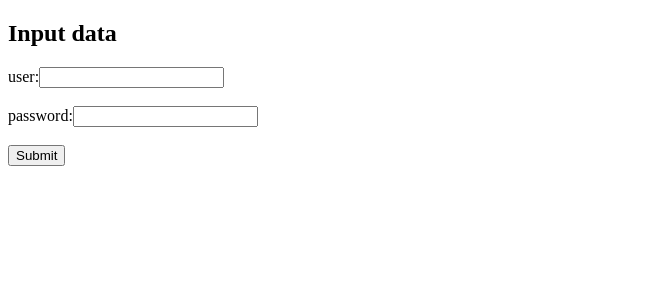
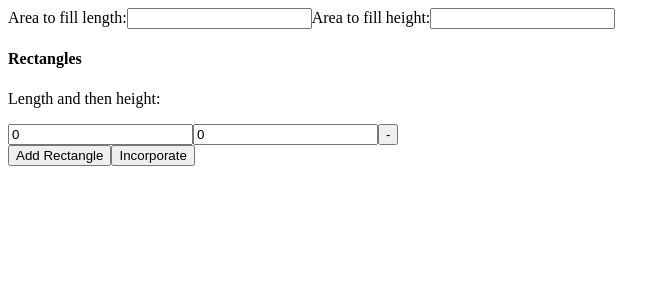
Before and after one commit to Marcus275/deployTest, a React (Create React App) app: page / in a window 1280 px wide. Shown: the top 300 px of the page, without its empty margins (0-670 px from the left). Built offline with nearby package versions, Linux system fonts and the light colour scheme.

Commit message:
FE talk to BE

```diff
--- a/package.json
+++ b/package.json
@@ -19,6 +19,7 @@
   "eslintConfig": {
     "extends": "react-app"
   },
+  "proxy": "http://localhost:5000/",
   "browserslist": {
     "production": [
       ">0.2%",
--- a/src/main.js
+++ b/src/main.js
@@ -3,34 +3,139 @@ import React  from 'react';
 
 
 export default class Main extends React.Component {
-    render(){
+    constructor() {
+        super();
+        this.state = {
+            area_length: '',
+            processing: false,
+            area_height: '',
+            rectangles: [{length: 0, height: 0}]
+        };
+    }
+
+
+    handleRectangleNameChange = idx => evt => {
+        const newRectangles = this.state.rectangles.map((rectangle, sidx) => {
+            if (idx !== sidx) return rectangle;
+            let returnObject = {...rectangle};
+            returnObject[evt.target.name] = evt.target.value;
+            return returnObject
+        });
+
+        this.setState({rectangles: newRectangles});
+    };
+
+
+    handleAddRectangle = () => {
+        this.setState({
+            rectangles: this.state.rectangles.concat([{length: 0, height: 0}])
+        });
+    };
+
+    handleRemoveRectangle = idx => () => {
+        this.setState({
+            rectangles: this.state.rectangles.filter((s, sidx) => idx !== sidx)
+        });
+    };
+
+
+    renderRectangleInput() {
         return <div>
-            {this.create_form()}
+            <h4>Rectangles</h4>
+            <p>Length and then height:</p>
+            {this.state.rectangles.map((rectangle, idx) => (
+                <div className="rectangle">
+                    <input
+                        type="number"
+                        value={rectangle.length}
+                        name={"length"}
+                        onChange={this.handleRectangleNameChange(idx, "length")}
+                    />
+                    <input
+                        type="number"
+                        value={rectangle.height}
+                        name={"height"}
+                        onChange={this.handleRectangleNameChange(idx, 'height')}
+                    />
+                    <button
+                        type="button"
+                        onClick={this.handleRemoveRectangle(idx)}
+                        className="small"
+                    >
+                        -
+                    </button>
+                </div>
+            ))}
         </div>
     }
 
+    handleChangeAbstract = (event) => {
+        this.setState({[event.target.name]: event.target.value});
+    };
 
-    create_form(){
-        return <div>
-            <form
-                id="input-form"
-                method="post">
-                <h2>
-                    Input data
-                </h2>
+    render() {
+        console.log(this.state)
+        return (
+            <form onSubmit={this.handleSubmit}>
                 <label>
-                    <span className="text">user:</span>
-                    <input type="email" name="email"/><br/>
+                    Area to fill length:
+                    <input type="text" name="area_length" onChange={this.handleChangeAbstract}/>
+                    Area to fill height:
+                    <input type="text" name="area_height" onChange={this.handleChangeAbstract}/>
                 </label>
-                <br/>
-                <label>
-                    <span className="text">password:</span>
-                    <input type="password" name="password"/><br/>
-                </label><br/>
-                <div className="align-right">
-                    <button type="submit">Submit</button>
-                </div>
+                {this.renderRectangleInput()}
+                <button
+                    type="button"
+                    onClick={this.handleAddRectangle}
+                    className="small"
+                >
+                    Add Rectangle
+                </button>
+                <button>Incorporate</button>
             </form>
-        </div>
+        );
     }
+
+    handleSubmit = async e => {
+        e.preventDefault();
+        console.log('Handle submit called');
+        this.setState({processing: true});
+        let body = JSON.stringify({
+            area_length: this.state.area_length,
+            area_height: this.state.area_height,
+            rectangles: this.state.rectangles
+        });
+
+        await fetch('/api/algorithms', {
+            method: 'POST',
+            headers: {
+                'Content-Type': 'application/json',
+            },
+            body: body,
+        }).then((response) => {
+            response.text().then((text) => {
+                console.log(text)
+                // let data = JSON.parse(text);
+                // console.log(data);
+
+
+                // this.setState({
+                //     tweets: data.tweets,
+                //     meta: data.meta,
+                //     processing: 'f',
+                //     filteredTweets: [],
+                //     filtered: false,
+                //     filterError: null,
+                //     pagination: {
+                //         currentPage: currentPage,
+                //         currentResultsId: data.meta.currentResultsId,
+                //         nextResultsId: data.meta.nextResultsId
+                //
+                //     }
+                // });
+            });
+
+        });
+
+    };
 }
```
Also changed, not shown: server.js (added, +26 -0 lines), src/server.js (deleted, +0 -20 lines).
